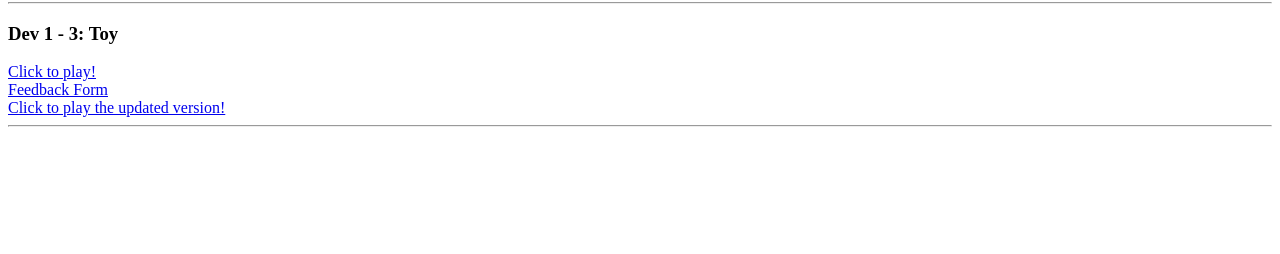
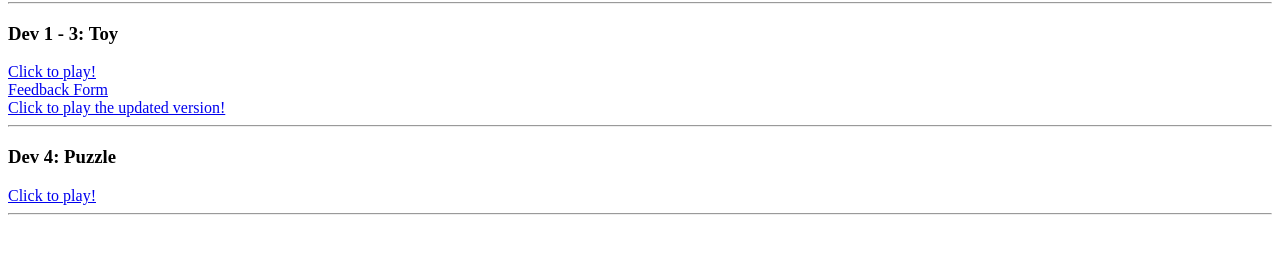
Before and after one commit to Jmatthews03/DigitalGameDesign, a plain HTML site: page index.html in a window 1280 px wide. Shown: the part 78-332 px from the top of the page. Drawn offline with Linux system fonts and the light colour scheme.

Commit message:
Update index.html

```diff
--- a/index.html
+++ b/index.html
@@ -11,5 +11,8 @@
     <a href="https://forms.gle/JjsbN8LLSSw8qZSE6">Feedback Form</a> <br>
     <a href="Resources/Project1.1/game.html">Click to play the updated version!</a>
     <hr>
+    <h3>Dev 4: Puzzle</h3>
+    <a href="Resources/Project2/game.html">Click to play!</a> <br>
+    <hr>
   </body>
 </html>
```
